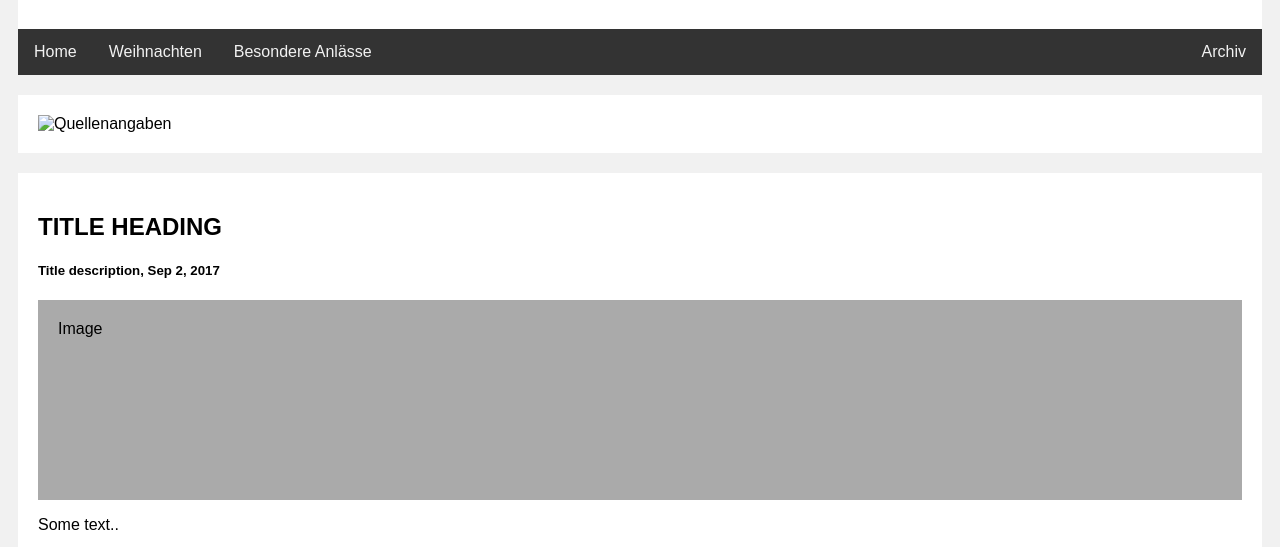
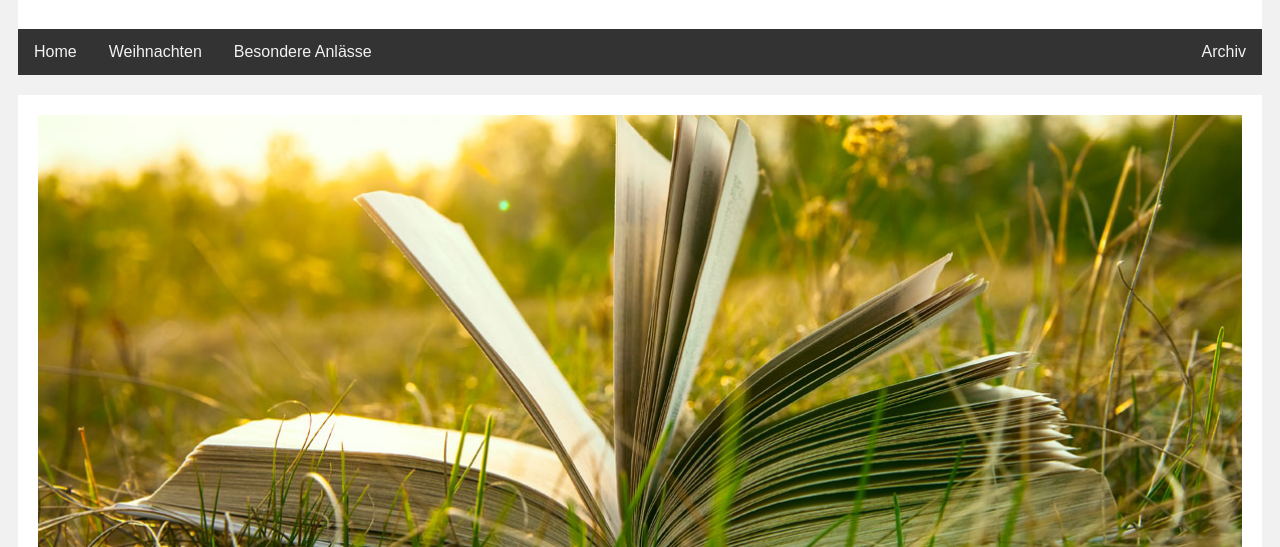
Before and after one commit to SteinerMark673/lieder-lg, a plain HTML site: page quellenverzeichnis.html in a window 1280 px wide. Shown: the part 236-783 px from the top of the page. Drawn offline with Linux system fonts and the light colour scheme.

Commit message:
Update quellenverzeichnis.html

```diff
--- a/quellenverzeichnis.html
+++ b/quellenverzeichnis.html
@@ -23,7 +23,7 @@
 <div class="row">
   <div class="leftcolumn">
     <div class="card">
-      <img src="images/#" alt="Quellenangaben" style="width:100%; object-fit: cover;">
+      <img src="images/quellenverzeichnis-symbolbild.jpeg" alt="Quellenangaben" style="width:100%; object-fit: cover;">
     </div>
     <div class="card">
       <h2>TITLE HEADING</h2>
```
